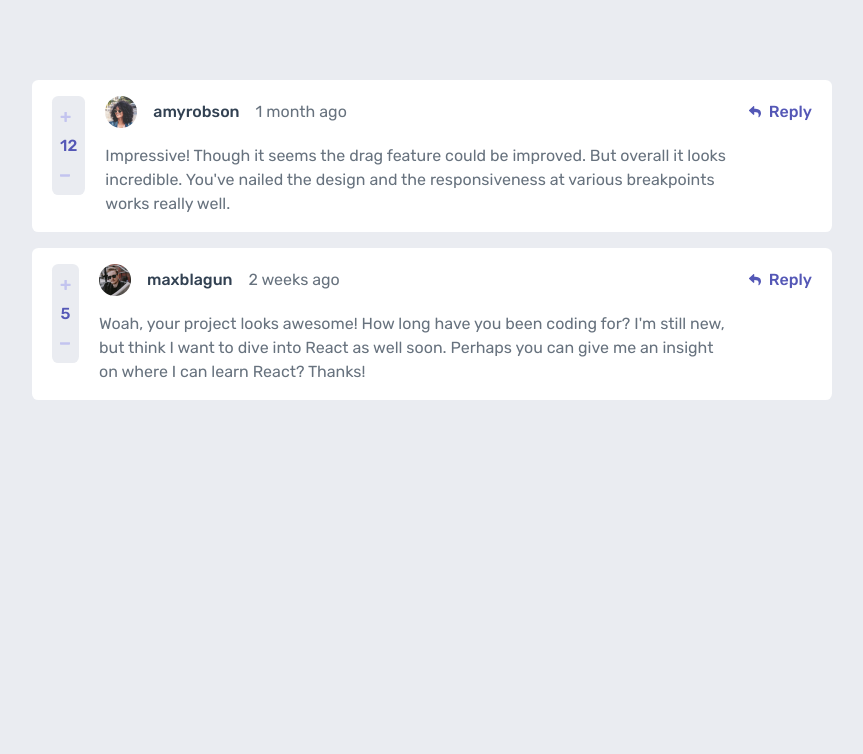
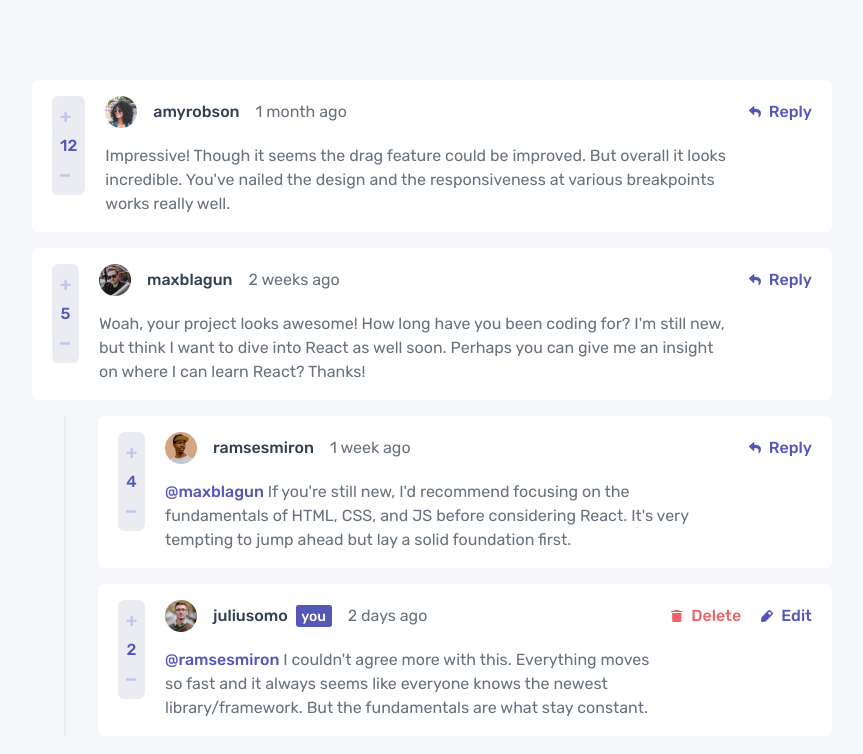
Before and after one commit to Esosek/interactive-comments, a Next.js app: page / in a window 1280 px wide. Shown: the top 754 px of the page, without its empty margins (208-1071 px from the left). Built offline with nearby package versions, Linux system fonts and the light colour scheme.

Commit message:
Added replies rendering

```diff
--- a/app/globals.css
+++ b/app/globals.css
@@ -37,7 +37,7 @@ body {
   font-weight: var(--fw-regular);
   line-height: 1.5;
   -webkit-font-smoothing: antialiased;
-  background-color: var(--clr-neutral-200);
+  background-color: var(--clr-neutral-100);
 }
 
 img,
--- a/components/comments/Comment.tsx
+++ b/components/comments/Comment.tsx
@@ -14,11 +14,29 @@ export default function Comment({ comment, isReply = false }: CommentProps) {
   const { loggedUser } = useUserStore()
   const isUserOwned = loggedUser?.username === comment.user.username
   return (
-    <li className={styles.comment}>
-      <CommentVotes score={comment.score} />
-      <CommentHeader user={comment.user} createdAt={comment.createdAt} />
-      <CommentButtons isUserOwned={isUserOwned} />
-      <p className={styles.content}>{comment.content}</p>
+    <li className={styles.commentItem}>
+      <div className={styles.comment}>
+        <CommentVotes score={comment.score} />
+        <CommentHeader user={comment.user} createdAt={comment.createdAt} />
+        <CommentButtons isUserOwned={isUserOwned} />
+        <p className={styles.content}>
+          {comment.replyingTo && (
+            <span className={styles.replyToUsername}>
+              @{comment.replyingTo}{' '}
+            </span>
+          )}
+          {comment.content}
+        </p>
+      </div>
+      {!isReply && comment.replies && (
+        <ul className={styles.replies}>
+          {comment.replies.map((reply) => (
+            <li key={reply.id}>
+              <Comment comment={reply} isReply />
+            </li>
+          ))}
+        </ul>
+      )}
     </li>
   )
 }
--- a/components/comments/styles/Comment.module.css
+++ b/components/comments/styles/Comment.module.css
@@ -1,3 +1,8 @@
+.commentItem {
+  max-width: 800px;
+  margin-inline: auto;
+}
+
 .comment {
   --spacing: 1rem 1.25rem;
 
@@ -10,12 +15,22 @@
   margin-bottom: 1rem;
   padding: var(--spacing);
   border-radius: 0.4rem;
-  max-width: 800px;
-  margin-inline: auto;
+}
+
+.replyToUsername {
+  font-weight: var(--fw-semibold);
+  color: var(--clr-blue-500);
 }
 
 .content {
   color: var(--clr-neutral-400);
+}
+
+.replies {
+  --spacing: 2rem;
+  border-left: 2px solid var(--clr-neutral-200);
+  margin-left: var(--spacing);
+  padding-left: var(--spacing);
 }
 
 @media only screen and (max-width: 768px) {
--- a/types/userComment.ts
+++ b/types/userComment.ts
@@ -1,4 +1,4 @@
-import { type User } from "./user"
+import { type User } from './user'
 
 export type UserComment = {
   id: number
@@ -6,5 +6,6 @@ export type UserComment = {
   createdAt: string
   score: number
   user: User
+  replyingTo?: string
   replies?: UserComment[]
 }
```
Also changed, not shown: types/user.ts (+5 -5 lines).
